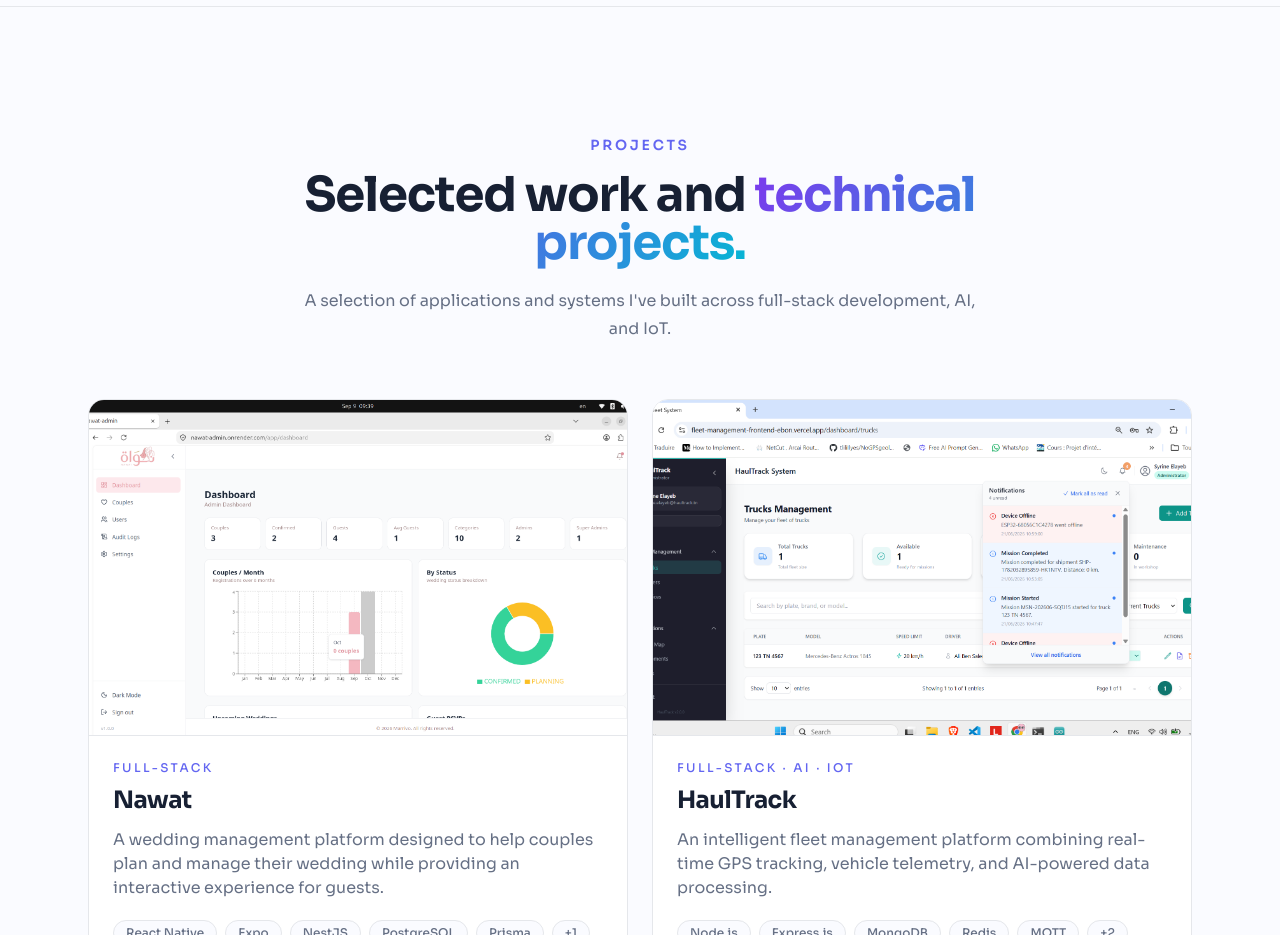
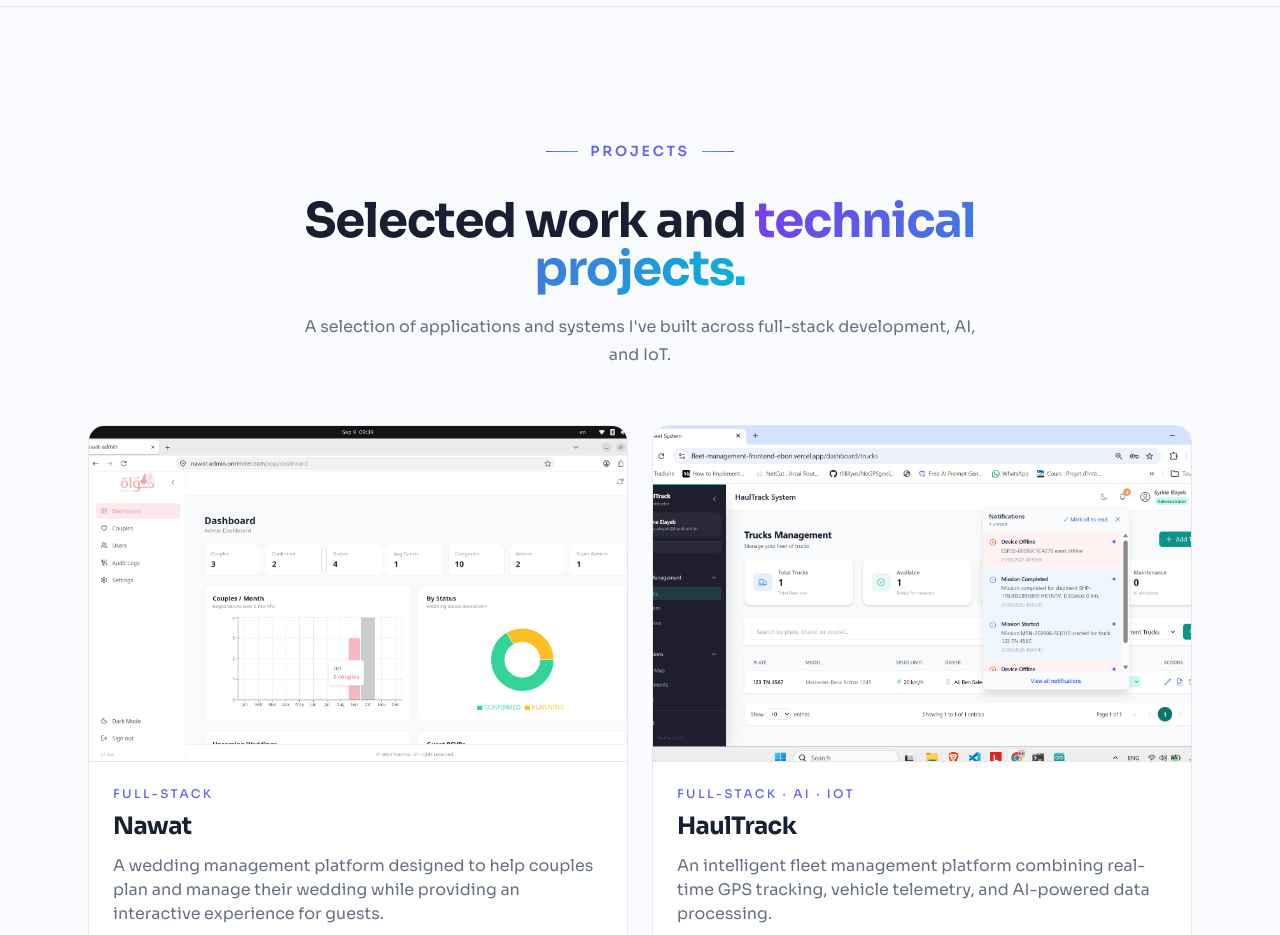
Before and after one commit to sirineelayeb/syrine-elayeb-portfolio, a Next.js app: page / in a window 1280 px wide. Shown: the part 2740-3675 px from the top of the page. Built offline with nearby package versions, Linux system fonts and the light colour scheme.

Commit message:
Fix project labels and GitHub links

```diff
--- a/components/sections/Projects.tsx
+++ b/components/sections/Projects.tsx
@@ -23,9 +23,15 @@ export default function Projects() {
       <div className="mx-auto max-w-6xl px-6">
         {/* Header */}
         <div className="mx-auto max-w-3xl text-center">
-          <p className="text-sm font-semibold uppercase tracking-[0.2em] text-accent">
-            {t.projects.label}
-          </p>
+          <div className="mb-5 inline-flex items-center gap-3">
+            <span className="h-px w-8 bg-gradient-to-r from-violet to-cyan" />
+
+            <p className="text-sm font-semibold uppercase tracking-[0.2em] text-accent">
+              {t.projects.label}
+            </p>
+
+            <span className="h-px w-8 bg-gradient-to-r from-cyan to-violet" />
+          </div>
 
           <h2 className="mt-4 text-3xl font-bold tracking-tight sm:text-4xl lg:text-5xl">
             {t.projects.title}{" "}
--- a/data/projects.ts
+++ b/data/projects.ts
@@ -114,7 +114,7 @@ export const projects: Project[] = [
         src: "/images/projects/ai-robot-health-monitoring/engineer-management.png",
       },
     ],
-    github: "sirineelayeb/ai-robot-health-monitoring",
+    github: "https://github.com/sirineelayeb/ai-robot-health-monitoring.git",
     featured: true,
   },
 
@@ -124,7 +124,7 @@ export const projects: Project[] = [
     category: "Full-Stack",
     technologies: ["Angular", "Spring Boot", "MySQL", "Java"],
     github:
-      "sirineelayeb/E-Learning-Platform-Project.git",
+      "https://github.com/sirineelayeb/E-Learning-Platform-Project",
     featured: true,
   },
 ];
```
